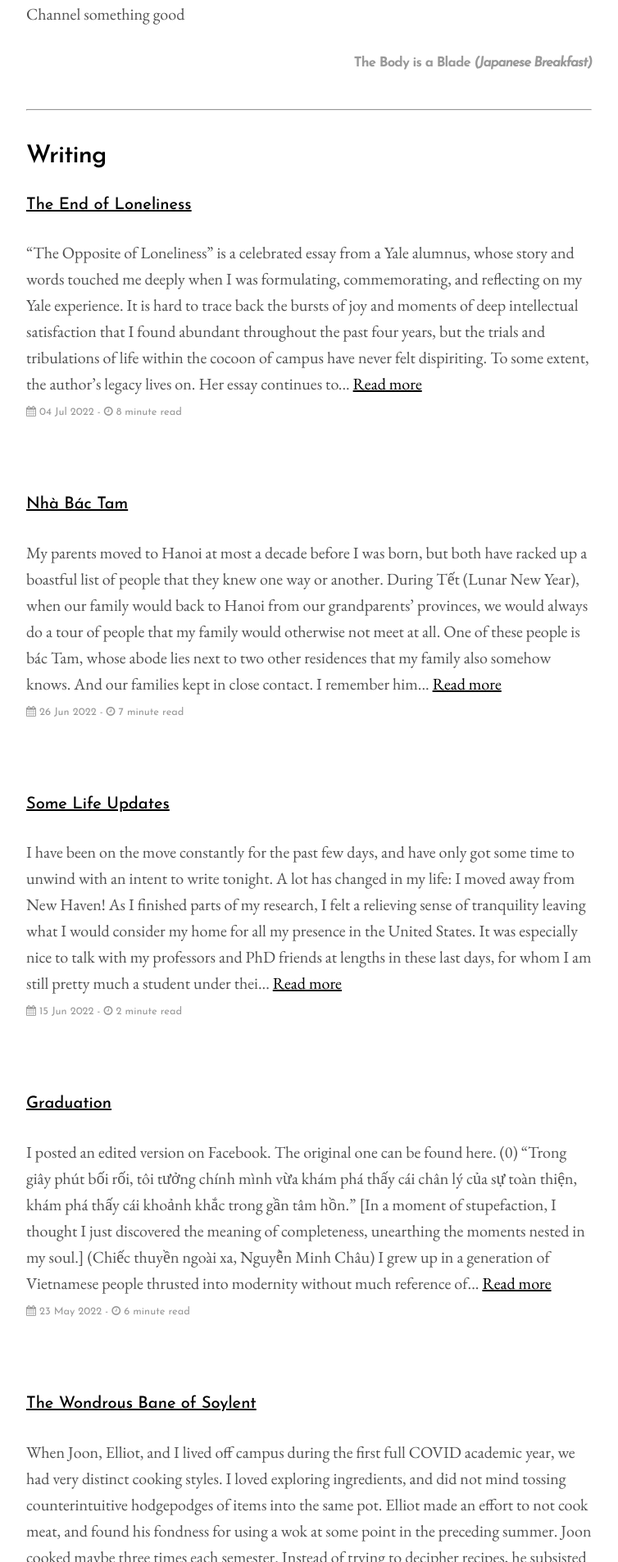
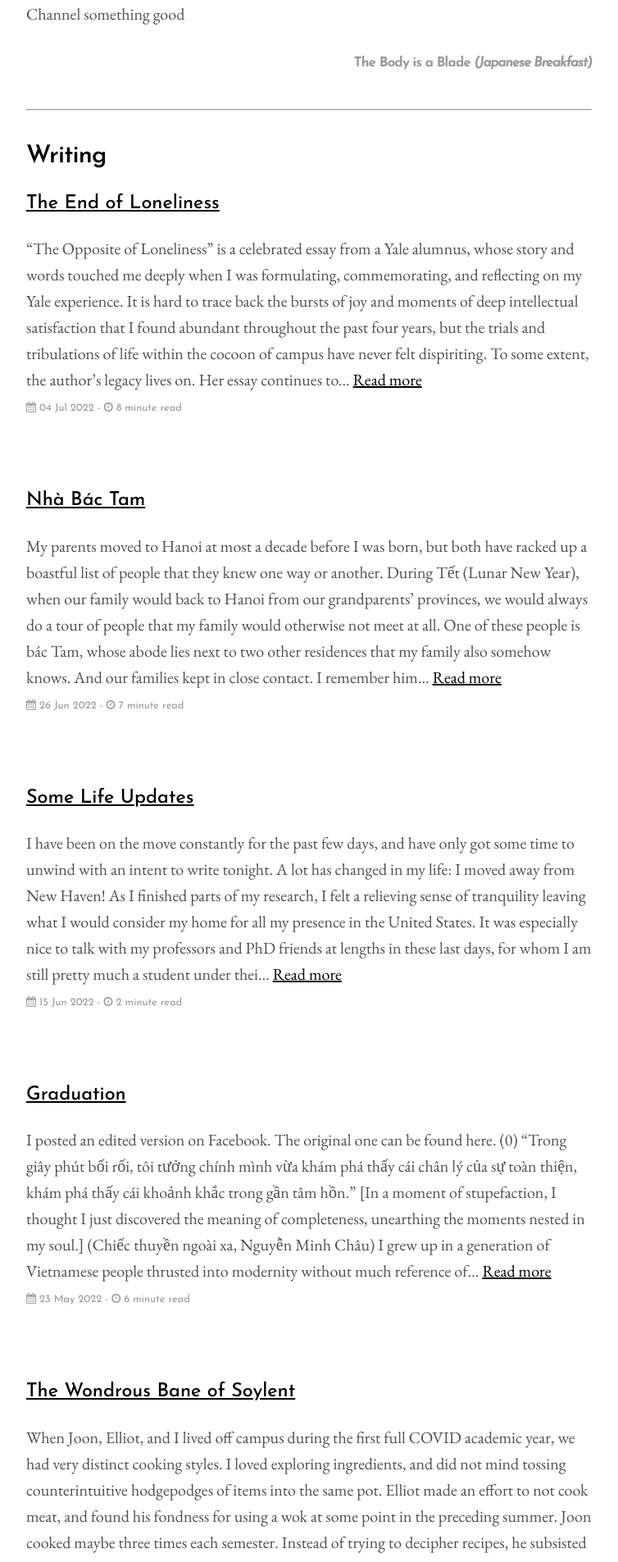
Before and after one commit to aidenva/aidenva.github.io, a Jekyll site: the page built from index.html, in a window 1280 px wide. Shown: the part 1212-3117 px from the top of the page at 82% size, without its empty margins (263-1017 px from the left). Built offline with Jekyll 4.4.1, drawn with Linux system fonts in a browser that asks for light colours; the list of posts is cut into pages by our own code.

Commit message:
change class for homepage

```diff
--- a/_layouts/home.html
+++ b/_layouts/home.html
@@ -38,9 +38,9 @@
 <ul class="posts-container">
   {% for post in paginator.posts %}
     <div class="posts-container">
-      <h4>
+      <h3 class = "homeh3">
         <a href="{{ site.github.url }}{{ post.url }}">{{ post.title }}</a>
-      </h4>
+      </h3>
       {% if post.image %}
         <div class="thumbnail-container">
           <a href="{{ site.github.url }}{{ post.url }}"><img src="{{ site.github.url }}/assets/img/{{ post.image }}"></a>
--- a/_sass/_base.scss
+++ b/_sass/_base.scss
@@ -33,6 +33,12 @@
 h2, h3 {
   font-weight: 600;
   letter-spacing:-0.05rem;
+}
+
+.homeh3 {
+  font-weight: 500;
+  letter-spacing: 0rem!important;
+
 }
 
 h4 {
```
